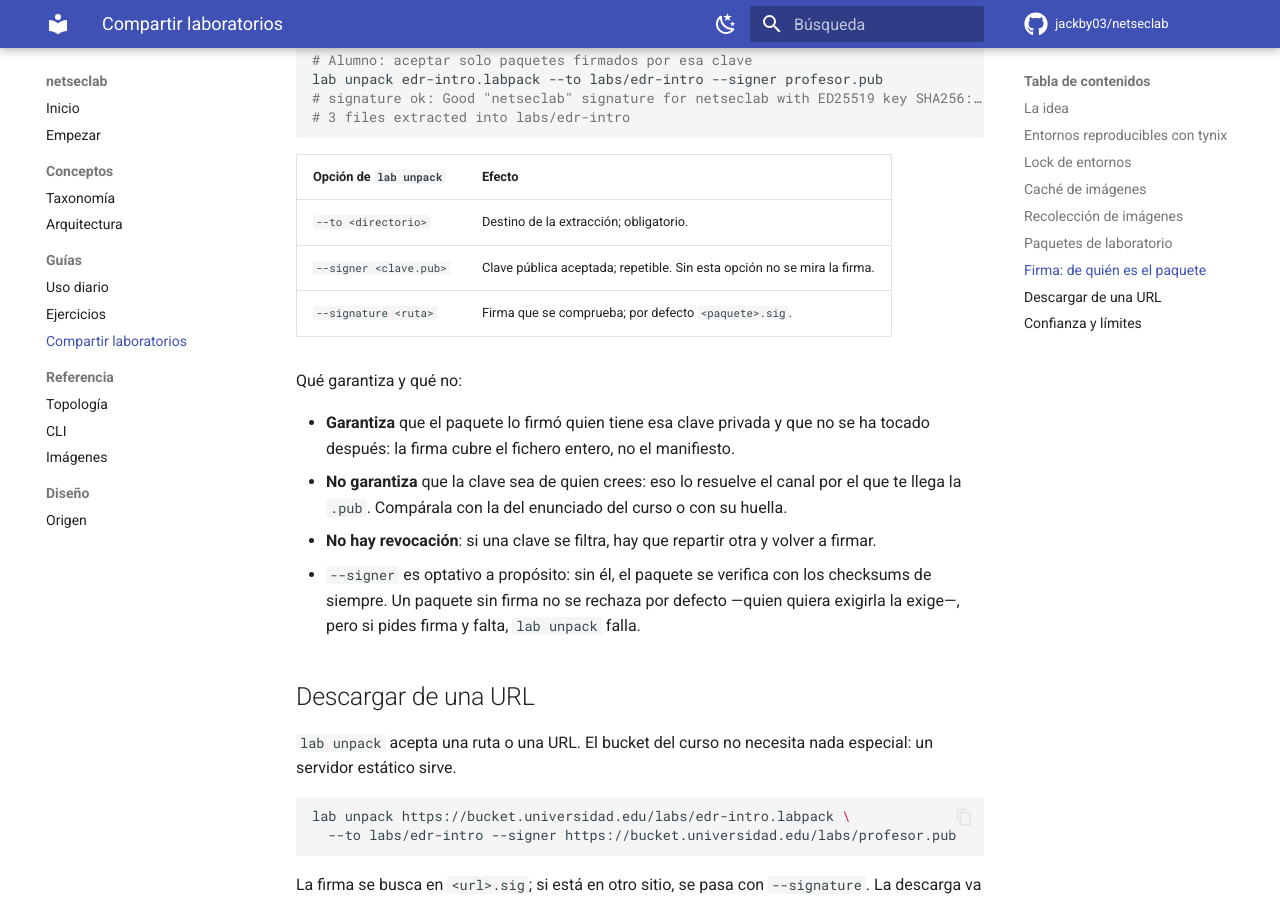
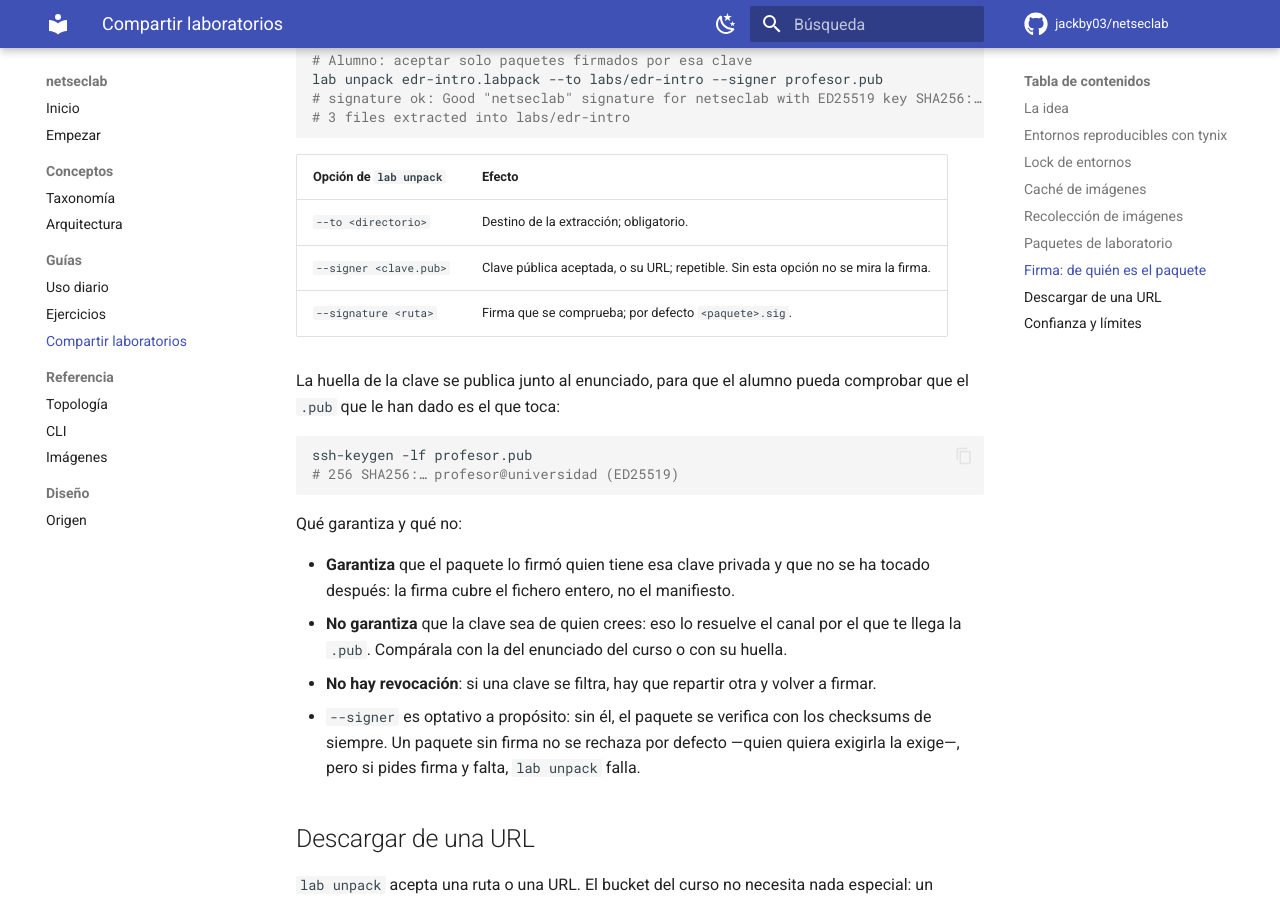
Before and after one commit to jackby03/netseclab, an MkDocs documentation site: the page built from docs/guides/sharing.md, in a window 1280 px wide and 900 px high, scrolled down 4209 px. Built offline with MkDocs 1.6.1 and Material for MkDocs 9.7.7, drawn with Linux system fonts in a browser that asks for light colours; comment, search, counter and statistics services are not loaded.

Commit message:
docs: la huella de la clave del profesor se publica con el enunciado

````diff
--- a/docs/guides/sharing.md
+++ b/docs/guides/sharing.md
@@ -183,8 +183,16 @@ lab unpack edr-intro.labpack --to labs/edr-intro --signer profesor.pub
 | Opción de `lab unpack` | Efecto |
 |---|---|
 | `--to <directorio>` | Destino de la extracción; obligatorio. |
-| `--signer <clave.pub>` | Clave pública aceptada; repetible. Sin esta opción no se mira la firma. |
+| `--signer <clave.pub>` | Clave pública aceptada, o su URL; repetible. Sin esta opción no se mira la firma. |
 | `--signature <ruta>` | Firma que se comprueba; por defecto `<paquete>.sig`. |
+
+La huella de la clave se publica junto al enunciado, para que el alumno pueda comprobar que el `.pub`
+que le han dado es el que toca:
+
+```bash
+ssh-keygen -lf profesor.pub
+# 256 SHA256:… profesor@universidad (ED25519)
+```
 
 Qué garantiza y qué no:
 
````
